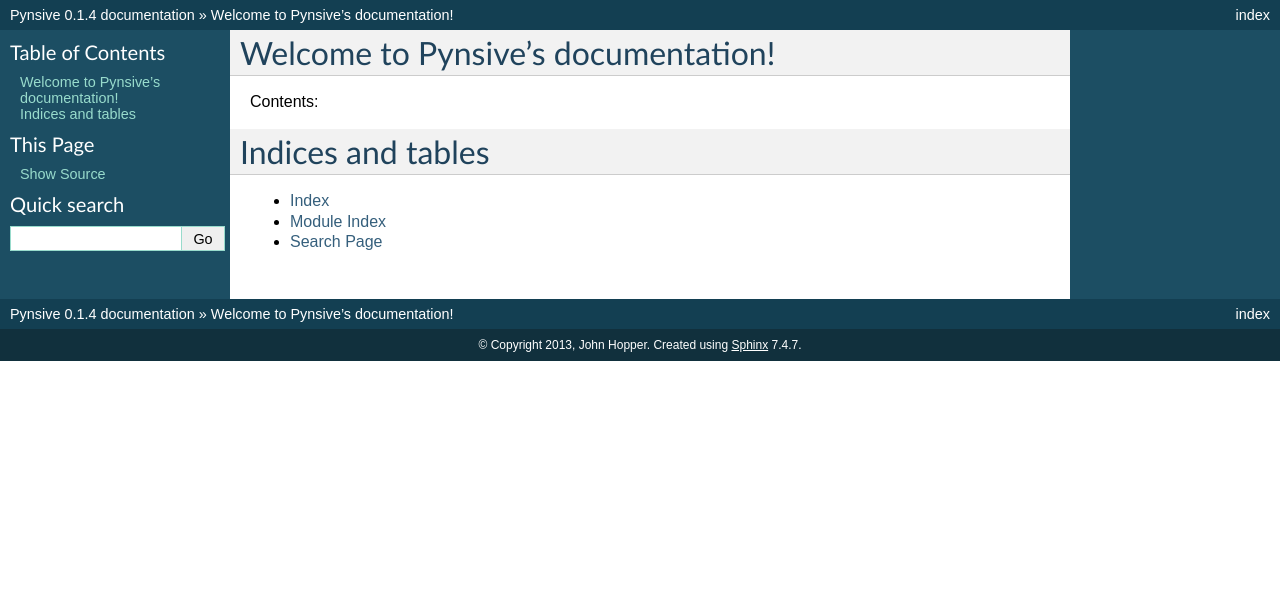
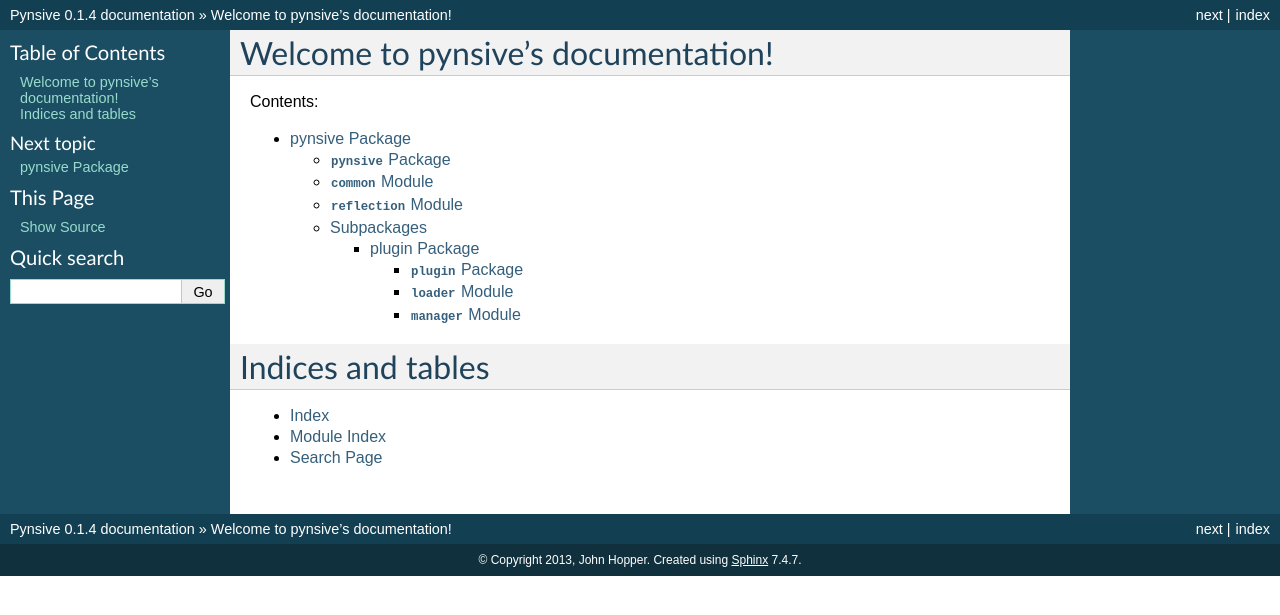
Before and after one commit to zinic/pynsive, a Sphinx documentation site: the page built from docs/index.rst, in a window 1280 px wide. Shown: the top 615 px of the page. Built offline with Sphinx 7.4.7, drawn with Linux system fonts in a browser that asks for light colours.

```diff
--- a/docs/index.rst
+++ b/docs/index.rst
@@ -1,16 +1,17 @@
-.. Pynsive documentation master file, created by
-   sphinx-quickstart on Sat Aug 10 01:00:58 2013.
+.. pynsive documentation master file, created by
+   sphinx-quickstart on Sat Aug 10 01:16:27 2013.
    You can adapt this file completely to your liking, but it should at least
    contain the root `toctree` directive.
 
-Welcome to Pynsive's documentation!
+Welcome to pynsive's documentation!
 ===================================
 
 Contents:
 
 .. toctree::
-   :maxdepth: 2
+   :maxdepth: 4
 
+   pynsive
 
 
 Indices and tables
--- /dev/null
+++ b/docs/pynsive.plugin.rst
@@ -0,0 +1,26 @@
+plugin Package
+==============
+
+:mod:`plugin` Package
+---------------------
+
+.. automodule:: pynsive.plugin
+    :members:
+    :undoc-members:
+    :show-inheritance:
+
+:mod:`loader` Module
+--------------------
+
+.. automodule:: pynsive.plugin.loader
+    :members:
+    :undoc-members:
+    :show-inheritance:
+
+:mod:`manager` Module
+---------------------
+
+.. automodule:: pynsive.plugin.manager
+    :members:
+    :undoc-members:
+    :show-inheritance:
--- /dev/null
+++ b/docs/pynsive.rst
@@ -0,0 +1,33 @@
+pynsive Package
+===============
+
+:mod:`pynsive` Package
+----------------------
+
+.. automodule:: pynsive.__init__
+    :members:
+    :undoc-members:
+    :show-inheritance:
+
+:mod:`common` Module
+--------------------
+
+.. automodule:: pynsive.common
+    :members:
+    :undoc-members:
+    :show-inheritance:
+
+:mod:`reflection` Module
+------------------------
+
+.. automodule:: pynsive.reflection
+    :members:
+    :undoc-members:
+    :show-inheritance:
+
+Subpackages
+-----------
+
+.. toctree::
+
+    pynsive.plugin
```
